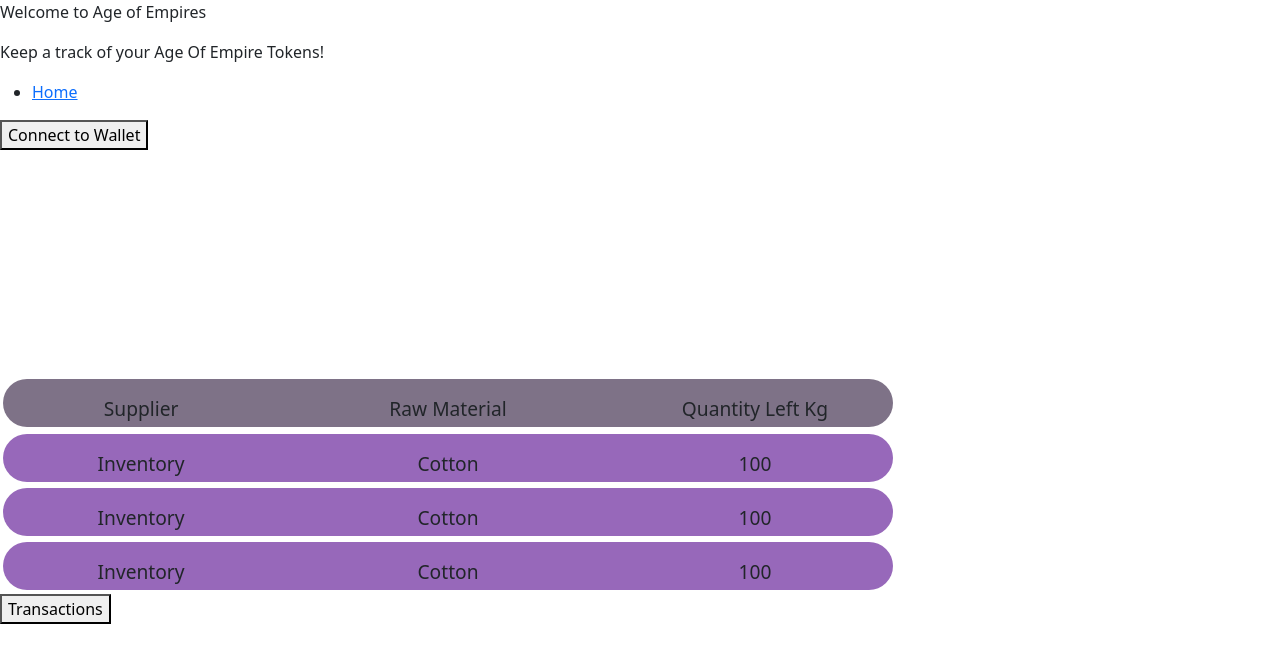
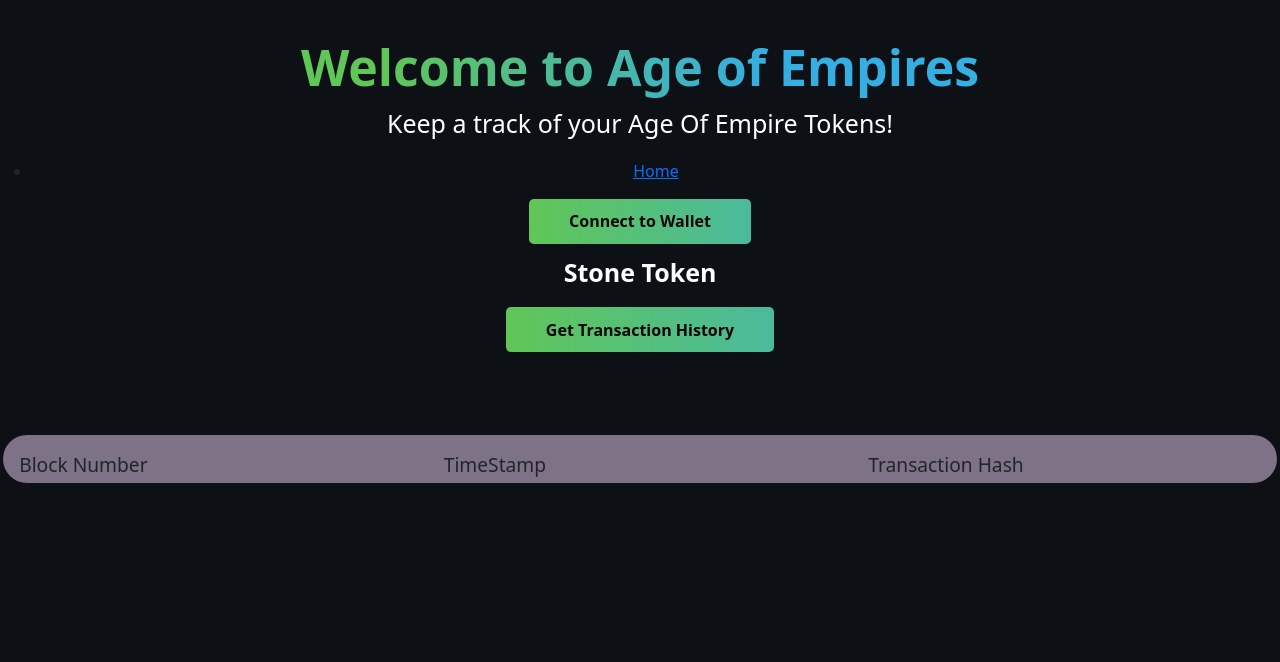
Before and after one commit to Ayush-Jalan/ERC20_Token, a React (Create React App) app in the folder app/: page /Stone/Transaction in a window 1280 px wide. Shown: the top 662 px of the page. Built offline with nearby package versions, Linux system fonts and the light colour scheme.

Commit message:
txn table comp

```diff
--- a/app/src/components/Header.js
+++ b/app/src/components/Header.js
@@ -1,6 +1,6 @@
 import React, { useEffect, useState } from "react";
 import {BrowserRouter,Routes,Route, Switch, Link} from "react-router-dom";
-//import './Header.css';
+import './Header.css';
 
 const Header = () => {
 
--- a/app/src/components/TxnTable/Transactiontable.css
+++ b/app/src/components/TxnTable/Transactiontable.css
@@ -1,5 +1,5 @@
 .raw-table-container{
-    width : 70%;
+    width : 100%;
     display: flex;
     flex-direction: column;
     margin-top: 5rem;
@@ -9,16 +9,16 @@
 .raw-table-head{
     display : flex;
     flex-direction: row;
-    justify-content: space-between;
+    justify-content:space-around;
     height: 3rem;
     background-color:#7e7287;
     border-radius: 2rem;
     margin : 0.2rem;
 }
 .table-content-div{
-    width : 31%;
+    width : 100%;
     height: 100%;
-    text-align: center;
+    text-align:justify;
     vertical-align: center;
     padding: 1rem ;
     font-size: 1.2rem;
--- a/app/src/pages/Fruit/transaction.js
+++ b/app/src/pages/Fruit/transaction.js
@@ -20,34 +20,19 @@
         console.log("Retreiving txns")
         const txns =await fetch(`https://api-rinkeby.etherscan.io/api?module=account&action=tokentx&contractaddress=0x346bAbd7EE42eC13DAf26a1a21F75eaB5aF3499F&address=${accounts[0]}&page=1&offset=100&startblock=0&endblock=99999999&sort=asc&apikey=YourApiKeyToken`)
         .then((res) => res.json());
-        console.log(txns.result);
-        const propertyValues = Object.values(txns.result[0]);
-        console.log(typeof(propertyValues));
+        const propertyValues = Object.values(txns.result);
+
         console.log(propertyValues);
-        setTxn(txn);
+        setTxn(propertyValues);
+
       }
-
-        const rawMaterialArr = [
-            {Supplier : "Inventory",
-             RawMaterial : "Cotton",
-             QuantityLeft : 100
-            },
-            {Supplier : "Inventory",
-            RawMaterial : "Cotton",
-            QuantityLeft : 100
-           },
-               {Supplier : "Inventory",
-             RawMaterial : "Cotton",
-             QuantityLeft : 100
-            },
-        ];
 
         const renderTable = () => (
             <div>
             <button onClick={getTranactions} className="cta-button connect-wallet-button">
-              Transactions
+               Get Transaction History
             </button>
-            <TransactionTable head = {["Supplier" , "Raw Material", "Quantity Left Kg"]} Arr = {txn}></TransactionTable>
+            <TransactionTable head = {["Block Number" , "TimeStamp", "Transaction Hash"]} Arr = {txn}></TransactionTable>
             </div>
           );
 
@@ -56,9 +41,7 @@
       <Header/>
         <div className="token">
           <p className="token-text">Fruit Token</p>
-          <p className="token-text">Transaction History</p>
         </div>
-        <TransactionTable head = {["Supplier" , "Raw Material", "Quantity Left Kg"]} Arr = {txn}></TransactionTable>
         <div className="Txntable">
           {renderTable()}
         </div>
--- a/app/src/pages/Gold/transaction.js
+++ b/app/src/pages/Gold/transaction.js
@@ -13,17 +13,19 @@
 
 const TransactionG = () => {
 
-    const getTranactions = async () => {
+        const [txn, setTxn] = useState([])
+        const getTranactions = async () => {
         const { ethereum } = window;
         const accounts = await ethereum.request({ method: "eth_requestAccounts" });
         console.log(accounts[0]);
         console.log("Retreiving txns")
         const txns =await fetch(`https://api-rinkeby.etherscan.io/api?module=account&action=tokentx&contractaddress=0xdc4F37a23a1921Aa765ad0a3c4706C57FAa73029&address=${accounts[0]}&page=1&offset=100&startblock=0&endblock=99999999&sort=asc&apikey=YourApiKeyToken`)
         .then((res) => res.json());
-        console.log(txns.result);
-        const propertyValues = Object.values(txns.result[0]);
-        console.log(typeof(propertyValues));
+
+        const propertyValues = Object.values(txns.result);
+
         console.log(propertyValues);
+        setTxn(propertyValues);
       }
 
         const rawMaterialArr = [
@@ -42,19 +44,20 @@
         ];
 
         const renderTable = () => (
-            <button onClick={getTranactions} className="cta-button connect-wallet-button">
-              Transactions
-            </button>
-          );
+          <div>
+          <button onClick={getTranactions} className="cta-button connect-wallet-button">
+             Get Transaction History
+          </button>
+          <TransactionTable head = {["Block Number" , "TimeStamp", "Transaction Hash"]} Arr = {txn}></TransactionTable>
+          </div>
+        );
 
   return (
     <div className="App">
       <Header/>
         <div className="token">
           <p className="token-text">Gold Token</p>
-          <p className="token-text">Transaction History</p>
         </div>
-        <TransactionTable head = {["Supplier" , "Raw Material", "Quantity Left Kg"]} Arr = {rawMaterialArr}></TransactionTable>
         <div className="Txntable">
           {renderTable()}
         </div>
--- a/app/src/pages/Stone/transaction.js
+++ b/app/src/pages/Stone/transaction.js
@@ -13,48 +13,35 @@
 
 const TransactionS = () => {
 
-    const getTranactions = async () => {
+  const [txn, setTxn] = useState([])
+  const getTranactions = async () => {
         const { ethereum } = window;
         const accounts = await ethereum.request({ method: "eth_requestAccounts" });
         console.log(accounts[0]);
         console.log("Retreiving txns")
         const txns =await fetch(`https://api-rinkeby.etherscan.io/api?module=account&action=tokentx&contractaddress=0x790C61d3BF7c8085D4e71c1947D7ef15384E24CA&address=${accounts[0]}&page=1&offset=100&startblock=0&endblock=99999999&sort=asc&apikey=YourApiKeyToken`)
         .then((res) => res.json());
-        console.log(txns.result);
-        const propertyValues = Object.values(txns.result[0]);
-        console.log(typeof(propertyValues));
+        const propertyValues = Object.values(txns.result);
         console.log(propertyValues);
+        setTxn(propertyValues);
       }
 
-        const rawMaterialArr = [
-            {Supplier : "Inventory",
-             RawMaterial : "Cotton",
-             QuantityLeft : 100
-            },
-            {Supplier : "Inventory",
-            RawMaterial : "Cotton",
-            QuantityLeft : 100
-           },
-               {Supplier : "Inventory",
-             RawMaterial : "Cotton",
-             QuantityLeft : 100
-            },
-        ];
 
         const renderTable = () => (
-            <button onClick={getTranactions} className="cta-button connect-wallet-button">
-              Transactions
-            </button>
-          );
+          <div>
+          <button onClick={getTranactions} className="cta-button connect-wallet-button">
+             Get Transaction History
+          </button>
+          <TransactionTable head = {["Block Number" , "TimeStamp", "Transaction Hash"]} Arr = {txn}></TransactionTable>
+          </div>
+        );
 
   return (
     <div className="App">
       <Header/>
         <div className="token">
           <p className="token-text">Stone Token</p>
-          <p className="token-text">Transaction History</p>
         </div>
-        <TransactionTable head = {["Supplier" , "Raw Material", "Quantity Left Kg"]} Arr = {rawMaterialArr}></TransactionTable>
         <div className="Txntable">
           {renderTable()}
         </div>
--- a/app/src/pages/Wood/transaction.js
+++ b/app/src/pages/Wood/transaction.js
@@ -13,6 +13,7 @@
 
 const TransactionW = () => {
 
+        const [txn, setTxn] = useState([])
     const getTranactions = async () => {
         const { ethereum } = window;
         const accounts = await ethereum.request({ method: "eth_requestAccounts" });
@@ -20,33 +21,20 @@
         console.log("Retreiving txns")
         const txns =await fetch(`https://api-rinkeby.etherscan.io/api?module=account&action=tokentx&contractaddress=0x3a3641BD7188cF01B88A84d69ad5Dea690a9750A&address=${accounts[0]}&page=1&offset=100&startblock=0&endblock=99999999&sort=asc&apikey=YourApiKeyToken`)
         .then((res) => res.json());
-        console.log(txns.result);
-        const propertyValues = Object.values(txns.result[0]);
-        console.log(typeof(propertyValues));
+        const propertyValues = Object.values(txns.result);
         console.log(propertyValues);
+        setTxn(propertyValues);
       }
 
-        const rawMaterialArr = [
-            {Supplier : "Inventory",
-             RawMaterial : "Cotton",
-             QuantityLeft : 100
-            },
-            {Supplier : "Inventory",
-            RawMaterial : "Cotton",
-            QuantityLeft : 100
-           },
-               {Supplier : "Inventory",
-             RawMaterial : "Cotton",
-             QuantityLeft : 100
-            },
-        ];
 
-        const renderTable = () => (
-            <button onClick={getTranactions} className="cta-button connect-wallet-button">
-              Transactions
-            </button>
-          );
-
+      const renderTable = () => (
+        <div>
+        <button onClick={getTranactions} className="cta-button connect-wallet-button">
+           Get Transaction History
+        </button>
+        <TransactionTable head = {["Block Number" , "TimeStamp", "Transaction Hash"]} Arr = {txn}></TransactionTable>
+        </div>
+      );
   return (
     <div className="App">
       <Header/>
@@ -54,7 +42,6 @@
           <p className="token-text">Wood Token</p>
           <p className="token-text">Transaction History</p>
         </div>
-        <TransactionTable head = {["Supplier" , "Raw Material", "Quantity Left Kg"]} Arr = {rawMaterialArr}></TransactionTable>
         <div className="Txntable">
           {renderTable()}
         </div>
--- a/app/src/pages/home.css
+++ b/app/src/pages/home.css
@@ -8,14 +8,14 @@
 
 
   .token-text {
-    font-size: 40px;
+    font-size: 25px;
     color: rgb(255, 255, 255);
     text-align: center;
   }
 
   .ext {
     color: rgb(18, 35, 190);
-    font-size: 15px;
+    font-size: 25px;
   }
 
 
@@ -30,6 +30,7 @@
     font-size: 16px;
     font-weight: bold;
     color: rgb(3, 3, 3);
+
   }
 
   .balance-button {
--- a/app/src/pages/home.js
+++ b/app/src/pages/home.js
@@ -65,10 +65,11 @@
         <div className="App">
             <Header/>
             <div className="token">
-                <p className="token-text">Fruit Token</p>
+                <p className="token-text">Fruit Token
                 <a className="ext" href="https://rinkeby.etherscan.io/address/0x346bAbd7EE42eC13DAf26a1a21F75eaB5aF3499F" target="_blank" rel="noreferrer">
                     0x346bAbd7EE42eC13DAf26a1a21F75eaB5aF3499F
                 </a>
+                </p>
                 <button onClick={askBalanceFruit} className="b-button balance-button">
                     Get Balance: {balanceFruit}
                 </button>
@@ -82,10 +83,11 @@
                     <Route path="Fruit/Transfer" element={<TransferF />} />
                     <Route path="/Fruit/transaction" element={<TransactionF />} />
                 </Routes>
-                <p className="token-text">Gold Token</p>
+                <p className="token-text">Gold Token
                 <a className="ext" href="https://rinkeby.etherscan.io/address/0xdc4F37a23a1921Aa765ad0a3c4706C57FAa73029" target="_blank" rel="noreferrer">
                 0xdc4F37a23a1921Aa765ad0a3c4706C57FAa73029
                 </a>
+                </p>
                 <button onClick={askBalanceGold} className="b-button balance-button">
                     Get Balance: {balanceGold}
                 </button>
@@ -99,10 +101,11 @@
                     <Route path="/Gold/Transfer" element={<TransferG />}  />
                     <Route path="/Gold/Transaction" element={<TransactionG />} />
                 </Routes>
-                <p className="token-text">Wood Token</p>
+                <p className="token-text">Wood Token
                 <a className="ext" href="https://rinkeby.etherscan.io/address/0x3a3641BD7188cF01B88A84d69ad5Dea690a9750A" target="_blank" rel="noreferrer">
                 0x3a3641BD7188cF01B88A84d69ad5Dea690a9750A
                 </a>
+                </p>
                 <button onClick={askBalanceWood} className="b-button balance-button">
                     Get Balance : {balanceWood}
                 </button>
@@ -116,10 +119,11 @@
                     <Route path="/Wood/Transfer" element={<TransferW />} />
                     <Route path="/Wood/Transaction" element={<TransactionW />} />
                 </Routes>
-                <p className="token-text">Stone Token</p>
+                <p className="token-text">Stone Token
                 <a className="ext" href="https://rinkeby.etherscan.io/address/0x790C61d3BF7c8085D4e71c1947D7ef15384E24CA" target="_blank" rel="noreferrer">
                 0x790C61d3BF7c8085D4e71c1947D7ef15384E24CA
                 </a>
+                </p>
                 <button onClick={askBalanceStone} className="b-button balance-button">
                 Get Balance : {balanceStone}
                 </button>
```
